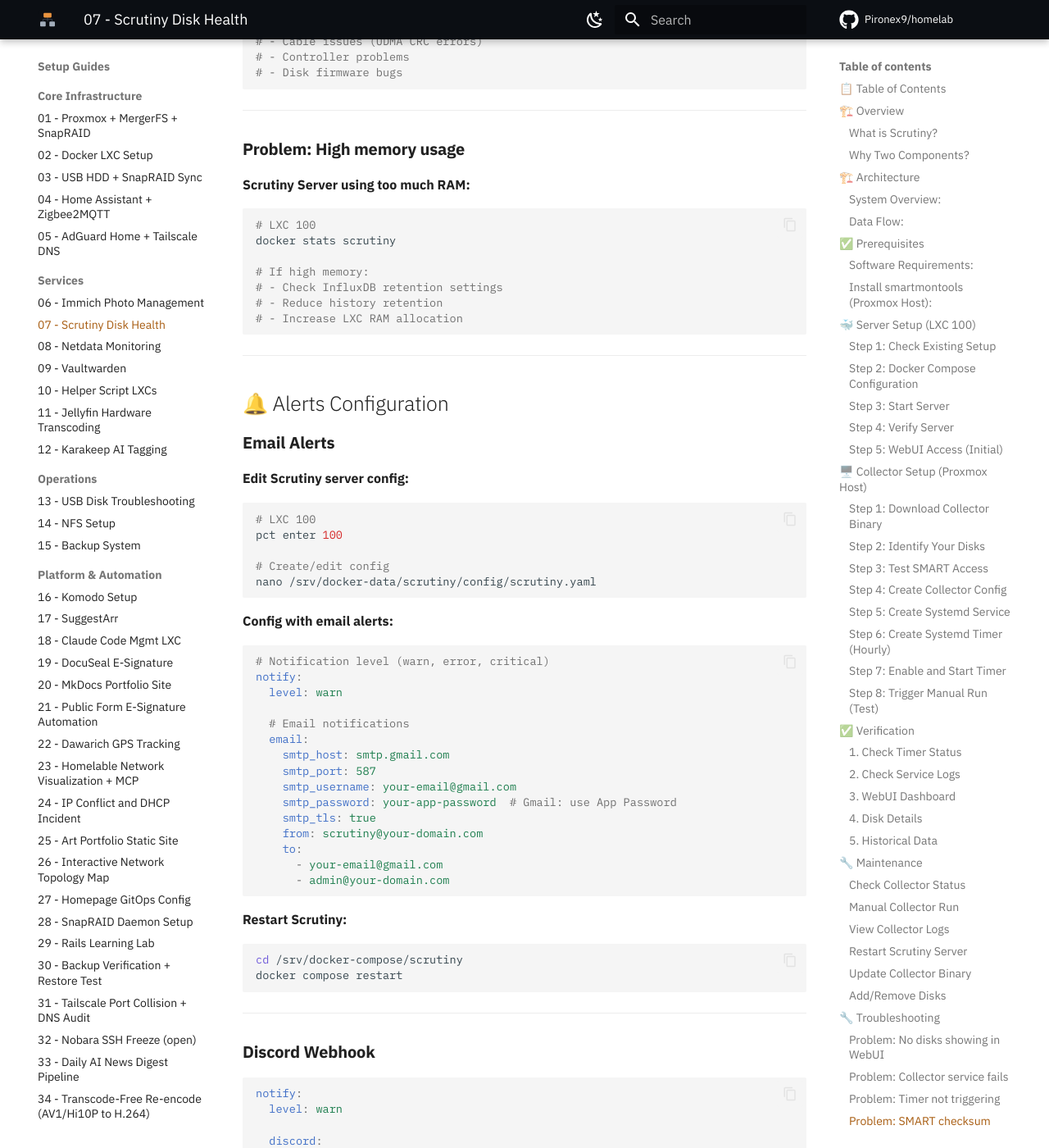
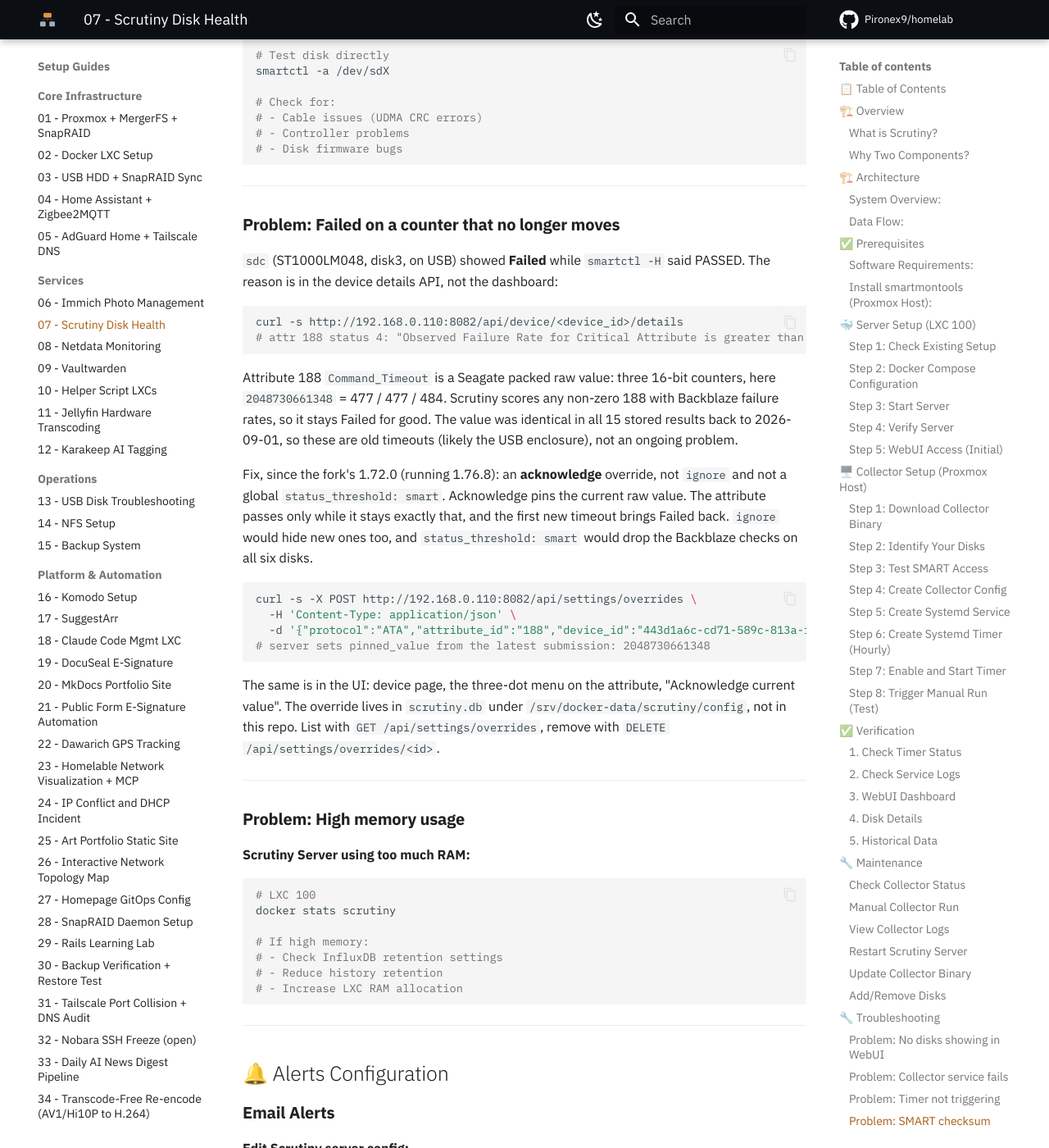
Before and after one commit to Pironex9/homelab, an MkDocs documentation site: the page built from docs/proxmox/07_Scrutiny_Disk_Health_Monitoring_Setup_Guide.md, in a window 1280 px wide and 1400 px high, scrolled down 17881 px. Shown: the whole window at 82% size. Built offline with MkDocs 1.6.1 and Material for MkDocs 9.7.7, drawn with Linux system fonts in a browser that asks for light colours; comment, search, counter and statistics services are not loaded; some of the changed text lies outside the part shown.

Commit message:
docs(scrutiny): acknowledge the frozen Command_Timeout on disk3
sdc showed Failed on SMART 188 alone (Backblaze failure rate 0.1004)
while smartctl said PASSED. The packed raw value 477/477/484 has not
changed in any stored result since 2026-09-01. An acknowledge override
pins that value, so a new timeout still fails the disk; ignore or a
global status_threshold would have hidden it, the latter on all six.

````diff
--- a/docs/proxmox/07_Scrutiny_Disk_Health_Monitoring_Setup_Guide.md
+++ b/docs/proxmox/07_Scrutiny_Disk_Health_Monitoring_Setup_Guide.md
@@ -5,6 +5,8 @@
 **Purpose:** SMART disk monitoring with web dashboard
 
 > **Update (2026-08-02):** switched the server image from `ghcr.io/analogj/scrutiny` to the actively maintained fork `ghcr.io/starosdev/scrutiny` - upstream AnalogJ development had slowed, the fork is a drop-in replacement (same SQLite/InfluxDB schema, no config changes). The host-side collector binary (below) had to be upgraded too - see the note in the Collector Setup section. Also added Home Assistant MQTT discovery (`SCRUTINY_WEB_MQTT_*` env vars) - disk temperature/status/power-on-hours/power-cycle-count now show up as HA entities.
+
+> **Update (2026-10-21):** `sdc` (disk3) showed Failed on one old, frozen SMART counter. Acknowledged rather than ignored, see "Problem: Failed on a counter that no longer moves" under Troubleshooting.
 
 > **Update (2026-08-20):** three fixes after a removed USB disk turned out to be the visible end of two silent problems.
 >
@@ -898,6 +900,30 @@
 
 ---
 
+### **Problem: Failed on a counter that no longer moves**
+
+`sdc` (ST1000LM048, disk3, on USB) showed **Failed** while `smartctl -H` said PASSED. The reason is in the device details API, not the dashboard:
+
+```bash
+curl -s http://192.168.0.110:8082/api/device/<device_id>/details
+# attr 188 status 4: "Observed Failure Rate for Critical Attribute is greater than 10%" (0.1004)
+```
+
+Attribute 188 `Command_Timeout` is a Seagate packed raw value: three 16-bit counters, here `2048730661348` = 477 / 477 / 484. Scrutiny scores any non-zero 188 with Backblaze failure rates, so it stays Failed for good. The value was identical in all 15 stored results back to 2026-09-01, so these are old timeouts (likely the USB enclosure), not an ongoing problem.
+
+Fix, since the fork's 1.72.0 (running 1.76.8): an **acknowledge** override, not `ignore` and not a global `status_threshold: smart`. Acknowledge pins the current raw value. The attribute passes only while it stays exactly that, and the first new timeout brings Failed back. `ignore` would hide new ones too, and `status_threshold: smart` would drop the Backblaze checks on all six disks.
+
+```bash
+curl -s -X POST http://192.168.0.110:8082/api/settings/overrides \
+  -H 'Content-Type: application/json' \
+  -d '{"protocol":"ATA","attribute_id":"188","device_id":"443d1a6c-cd71-589c-813a-f1486099f43b","action":"acknowledge"}'
+# server sets pinned_value from the latest submission: 2048730661348
+```
+
+The same is in the UI: device page, the three-dot menu on the attribute, "Acknowledge current value". The override lives in `scrutiny.db` under `/srv/docker-data/scrutiny/config`, not in this repo. List with `GET /api/settings/overrides`, remove with `DELETE /api/settings/overrides/<id>`.
+
+---
+
 ### **Problem: High memory usage**
 
 **Scrutiny Server using too much RAM:**
````
